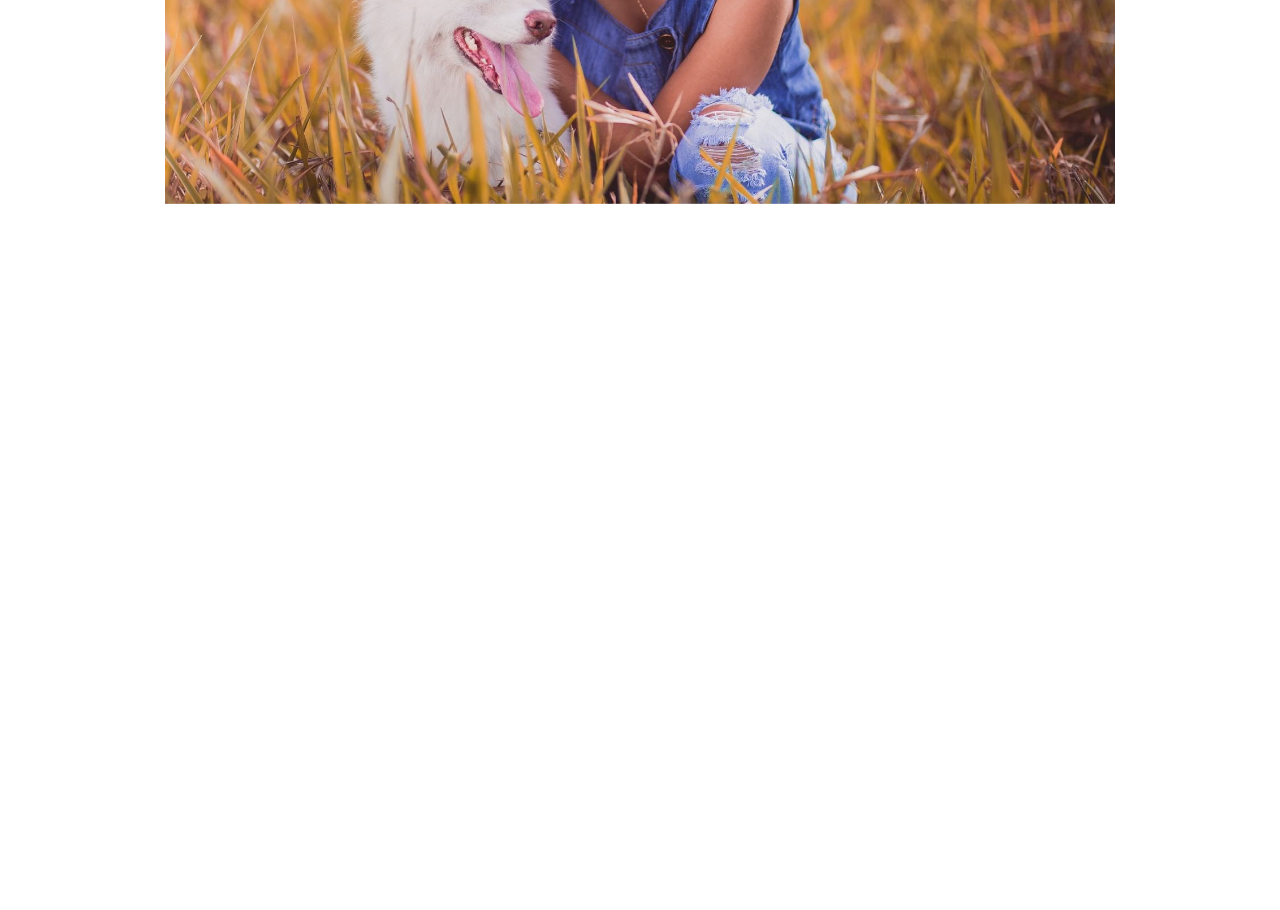
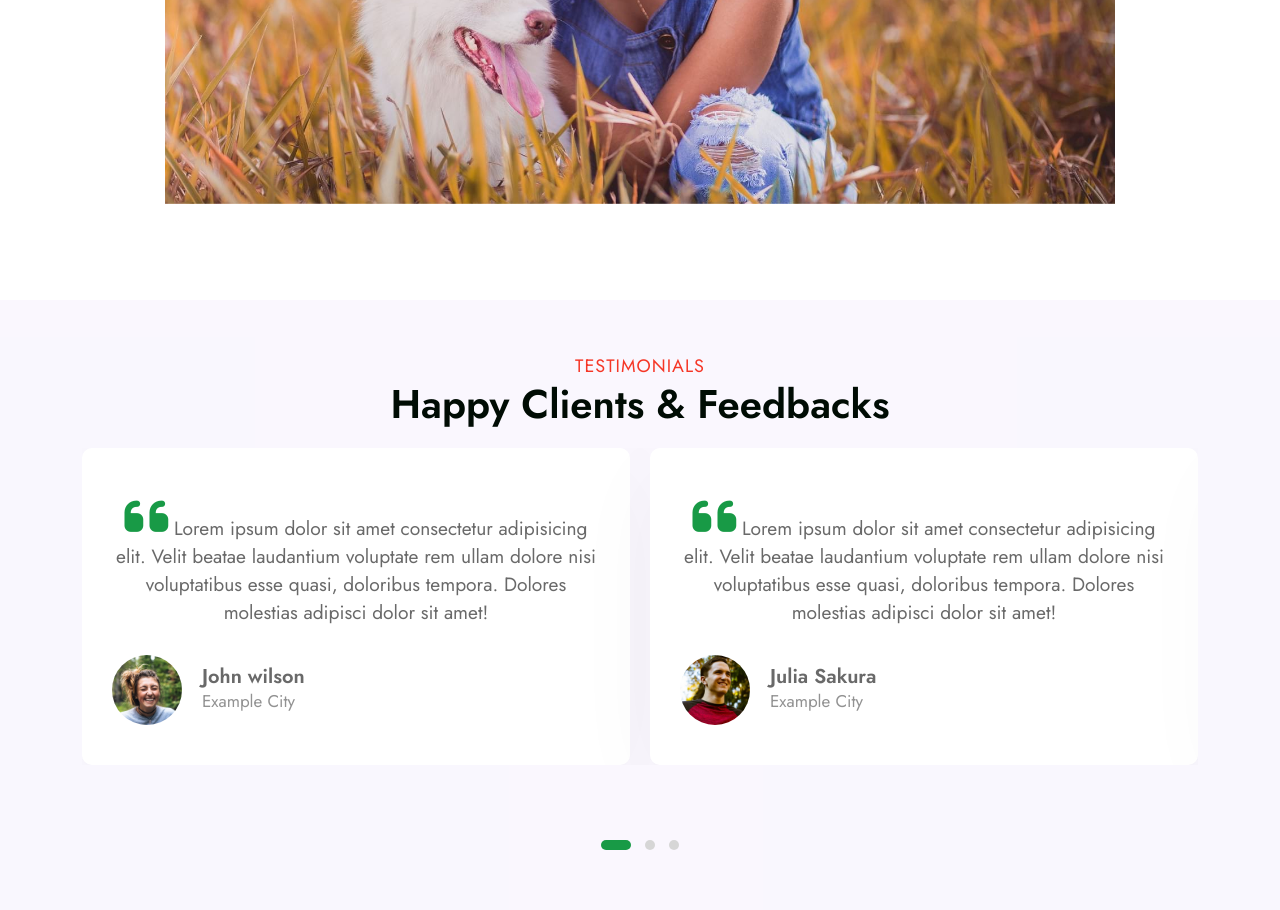
Before and after one commit to phanquang07/Pooch_Care, a plain HTML site: page index.html in a window 1280 px wide. Shown: the part 1442-2352 px from the top of the page. Before the commit the page ends 1742 px from the top, so only its background shows below. Drawn offline with nearby package versions, Linux system fonts and the light colour scheme.

Commit message:
làm section feedback

```diff
--- a/assets/css/reponsive.css
+++ b/assets/css/reponsive.css
@@ -29,8 +29,10 @@
         width: 100%;
     }
 
-    .packages__heading .title-l{
+    .packages__heading .title-l, .testimonials__title .title-l{
     font-size: 32px;
     line-height: 38px;
     }
+
+
 }
--- a/assets/css/style.css
+++ b/assets/css/style.css
@@ -245,21 +245,6 @@ a {
   text-align: center;
 }
 
-/* .btn-style {
-  padding: 12px 35px;
-  font-size: 18px;
-  line-height: 28px;
-  text-transform: capitalize;
-  font-weight: 400;
-  transition: 0.3s ease-in;
-  border-radius: var(--border-radius);
-  color: #fff;
-  background-color: #189A46;
-  border-color: transparent;
-  text-align: center;
-  margin-top: 2em;
-} */
-
 .btn-blue:hover {
   color: #fff;
 }
@@ -359,3 +344,86 @@ a {
 }
 
 /* Hết video  */
+
+/* Feedback  */
+.testimonials {
+  background: var(--bg-light-color);
+  text-align: center;
+}
+
+.testimonials__feedback .item {
+  display: block;
+  margin: 0;
+  padding: 40px 30px;
+  position: relative;
+  background: var(--bg-white-color);
+  border: none;
+  border-radius: 10px;
+  box-shadow: 0 25px 98px 0 rgb(19 19 19 / 3%);
+  overflow: hidden;
+}
+
+.testimonials__feedback .item>p {
+  font-size: 1.2em;
+  line-height: 28px;
+  margin-bottom: 1.5em;
+  color: var(--para-color);
+}
+
+.testimonials__feedback i {
+  font-size: 50px;
+  color: var(--primary-color);
+  line-height: .8;
+  padding-top: 8px;
+  font-weight: 600;
+  display: inline-block;
+}
+
+.feedback__people {
+  display: flex;
+  align-items: center;
+}
+
+.feedback__img {
+  width: 70px;
+  height: 70px;
+  display: inline-block;
+  overflow: hidden;
+  background: var(--bg-color);
+  border-radius: 50%;
+}
+
+.feedback__name {
+  margin-left: 20px;
+  text-align: left;
+}
+
+.feedback__name h3 {
+  margin: 0;
+  font-weight: 600;
+  font-size: 20px;
+}
+
+.dark .feedback__name h3 {
+  color: #ddd;
+}
+
+.feedback__name p {
+  color: #777;
+  font-size: 17px;
+  font-style: normal;
+  margin-bottom: 0;
+  text-align: left;
+  opacity: 0.8;
+}
+
+.testimonials .owl-theme .owl-nav.disabled+.owl-dots {
+  margin-top: 70px;
+}
+
+.owl-theme .owl-dots .owl-dot.active span,
+.owl-theme .owl-dots .owl-dot:hover span {
+  background: var(--primary-color);
+  width: 30px;
+  height: 10px;
+}
--- a/index.html
+++ b/index.html
@@ -148,8 +148,7 @@
           <div class="video__link mt-5">
             <img src="./assets/img/banner2.jpeg" class="img-fluid" alt="">
             <div class="video__button">
-                      <a href="https://player.vimeo.com/video/101587706" class="open__vimeo"><i
-                              class="fa fa-play"></i></a>
+              <a href="https://player.vimeo.com/video/101587706" class="open__vimeo"><i class="fa fa-play"></i></a>
             </div>
           </div>
         </div>
@@ -158,7 +157,98 @@
   </section>
   <!-- Feedbacks -->
   <section class="feedbacks">
-
+    <section class="testimonials py-5">
+      <div class="container">
+        <div class="testimonials__title">
+          <h3 class="title-s">TESTIMONIALS</h3>
+          <h2 class="title-l mb-4">Happy Clients & Feedbacks</h2>
+        </div>
+        <div class="testimonials__feedback">
+          <div class="owl-feedback owl-carousel owl-theme">
+            <div class="item">
+              <p><i class="fa-solid fa-quote-left"></i> Lorem ipsum dolor sit amet consectetur adipisicing
+                elit. Velit beatae laudantium
+                voluptate rem ullam dolore nisi voluptatibus esse quasi, doloribus tempora.
+                Dolores molestias adipisci dolor sit amet!
+              </p>
+              <div class="feedback__people">
+                <div class="feedback__img">
+                  <img src="./assets/img/f1.jpeg" class="img-fluid" alt="">
+                </div>
+                <div class="feedback__name">
+                  <h3>John wilson</h3>
+                  <p>Example City</p>
+                </div>
+              </div>
+            </div>
+            <div class="item">
+              <p><i class="fa-solid fa-quote-left"></i> Lorem ipsum dolor sit amet consectetur adipisicing
+                elit. Velit beatae laudantium
+                voluptate rem ullam dolore nisi voluptatibus esse quasi, doloribus tempora.
+                Dolores molestias adipisci dolor sit amet!
+              </p>
+              <div class="feedback__people">
+                <div class="feedback__img">
+                  <img src="./assets/img/f2.jpeg" class="img-fluid" alt="">" class="img-fluid" alt="">
+                </div>
+                <div class="feedback__name">
+                  <h3>Julia Sakura</h3>
+                  <p>Example City</p>
+                </div>
+              </div>
+            </div>
+            <div class="item">
+              <p><i class="fa-solid fa-quote-left"></i> Lorem ipsum dolor sit amet consectetur adipisicing
+                elit. Velit beatae laudantium
+                voluptate rem ullam dolore nisi voluptatibus esse quasi, doloribus tempora.
+                Dolores molestias adipisci dolor sit amet!
+              </p>
+              <div class="feedback__people">
+                <div class="feedback__img">
+                  <img src="./assets/img/f4.jpeg" class="img-fluid" alt="">" class="img-fluid" alt="">
+                </div>
+                <div class="feedback__name">
+                  <h3>Mike Thyson</h3>
+                  <p>Example City</p>
+                </div>
+              </div>
+            </div>
+            <div class="item">
+              <p><i class="fa-solid fa-quote-left"></i> Lorem ipsum dolor sit amet consectetur adipisicing
+                elit. Velit beatae laudantium
+                voluptate rem ullam dolore nisi voluptatibus esse quasi, doloribus tempora.
+                Dolores molestias adipisci dolor sit amet!
+              </p>
+              <div class="feedback__people">
+                <div class="feedback__img">
+                  <img src="./assets/img/f1.jpeg" class="img-fluid" alt="">" class="img-fluid" alt="">
+                </div>
+                <div class="feedback__name">
+                  <h3>Laura Grill</h3>
+                  <p>Example City</p>
+                </div>
+              </div>
+            </div>
+            <div class="item">
+              <p><i class="fa-solid fa-quote-left"></i> Lorem ipsum dolor sit amet consectetur adipisicing
+                elit. Velit beatae laudantium
+                voluptate rem ullam dolore nisi voluptatibus esse quasi, doloribus tempora.
+                Dolores molestias adipisci dolor sit amet!
+              </p>
+              <div class="feedback__people">
+                <div class="feedback__img">
+                  <img src="./assets/img/f3.jpeg" class="img-fluid" alt="">" class="img-fluid" alt="">
+                </div>
+                <div class="feedback__name">
+                  <h3>Smith Johnson</h3>
+                  <p>Example City</p>
+                </div>
+              </div>
+            </div>
+          </div>
+        </div>
+      </div>
+    </section>
   </section>
   <!-- Subscribe -->
   <section class="subscribe">
@@ -180,6 +270,25 @@
   <script src="https://cdnjs.cloudflare.com/ajax/libs/OwlCarousel2/2.3.4/owl.carousel.min.js"
     integrity="sha512-bPs7Ae6pVvhOSiIcyUClR7/q2OAsRiovw4vAkX+zJbw3ShAeeqezq50RIIcIURq7Oa20rW2n2q+fyXBNcU9lrw=="
     crossorigin="anonymous" referrerpolicy="no-referrer"></script>
+
+  <!-- Owl Carousel js cho Feedback -->
+  <script>
+    $('.owl-feedback').owlCarousel({
+      loop: false,
+      nav: false,
+      autoplay: false,
+      margin: 20,
+      responsiveClass: true,
+      responsive: {
+        0: {
+          items: 1
+        },
+        992: {
+          items: 2
+        }
+      }
+    })
+  </script>
   <!-- Magnific popup -->
   <script src="https://cdnjs.cloudflare.com/ajax/libs/magnific-popup.js/1.1.0/jquery.magnific-popup.min.js"
     integrity="sha512-IsNh5E3eYy3tr/JiX2Yx4vsCujtkhwl7SLqgnwLNgf04Hrt9BT9SXlLlZlWx+OK4ndzAoALhsMNcCmkggjZB1w=="
```
Lines whose indentation alone changed are shown as unchanged.
